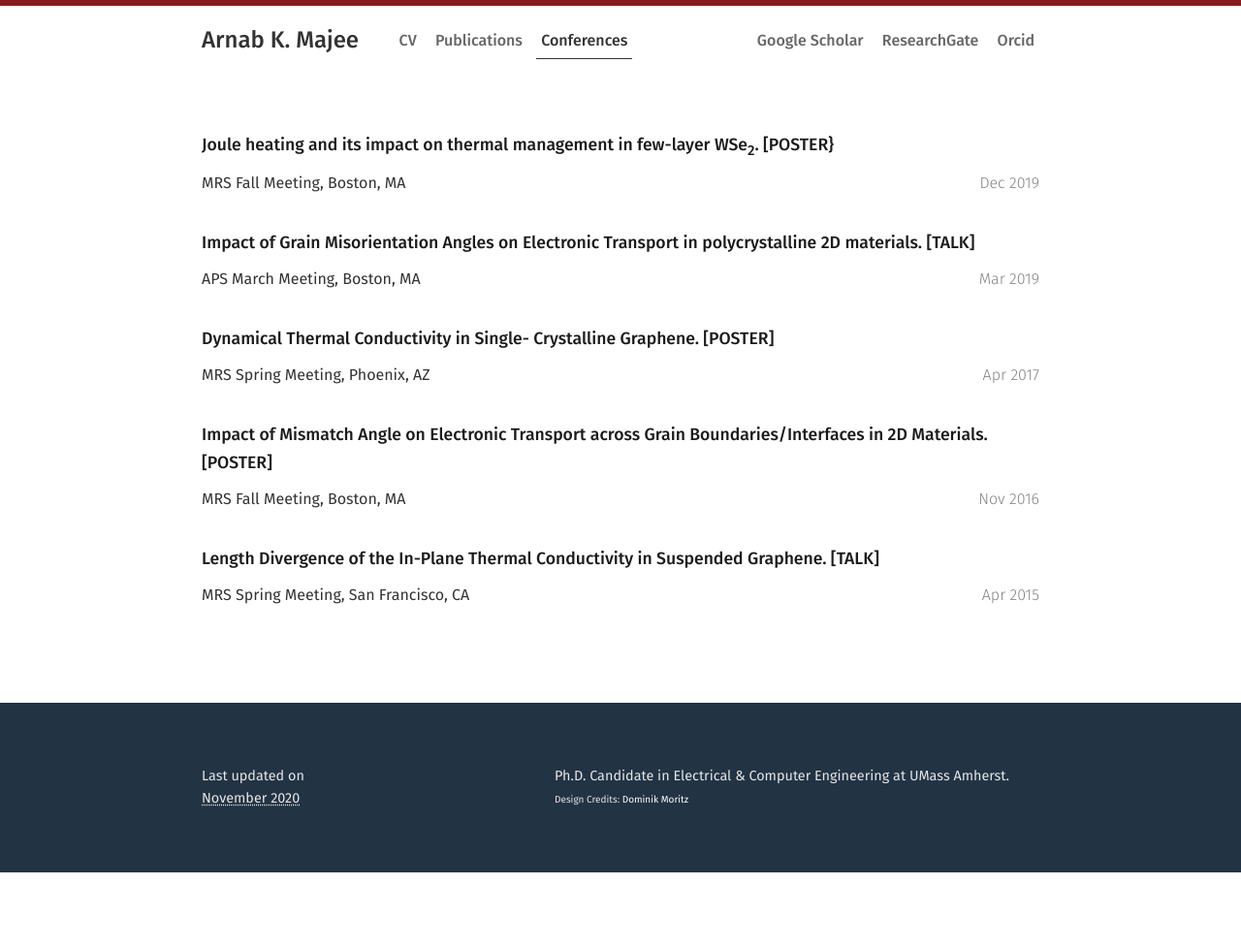
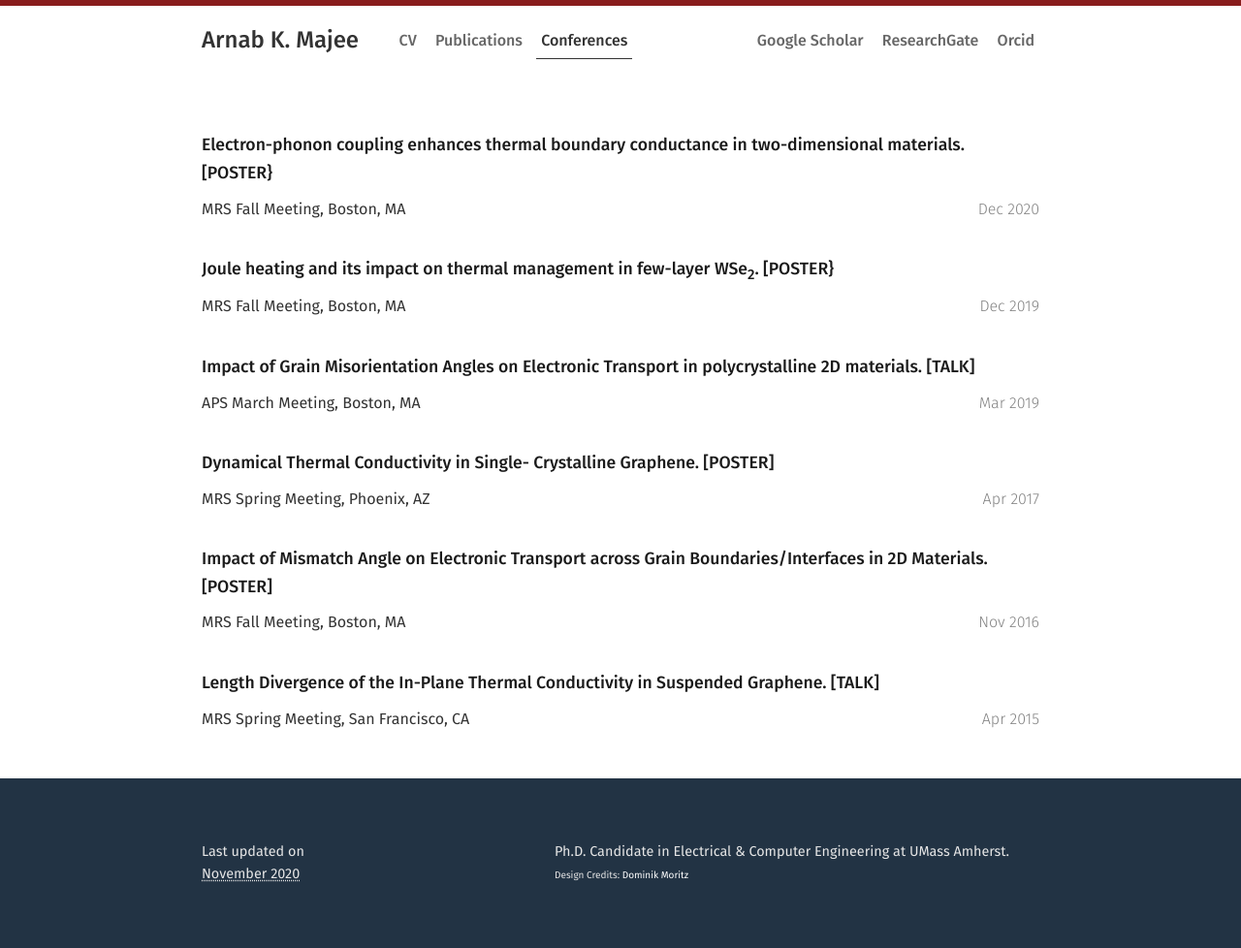
Before and after one commit to arnabmajee/arnabmajee.github.io, a Jekyll site: the page built from talks.md, in a window 1280 px wide. Shown: the whole page at 97% size. Built offline with Jekyll 4.4.1, drawn with Linux system fonts in a browser that asks for light colours; nearby versions of some CDN libraries; a style sheet for code colours, icons or effects is not loaded; before the commit the page ends 900 px from its top, so only the background shows below that.

Commit message:
changing talks

```diff
--- a/_data/talks.yml
+++ b/_data/talks.yml
@@ -1,3 +1,8 @@
+- title: "Electron-phonon coupling enhances thermal boundary conductance in two-dimensional materials. [POSTER}"
+  location: MRS Fall Meeting
+  city: Boston, MA
+  date: Dec. 2020
+
 - title: "Joule heating and its impact on thermal management in few-layer WSe<sub>2</sub>. [POSTER}"
   location: MRS Fall Meeting
   city: Boston, MA
```
